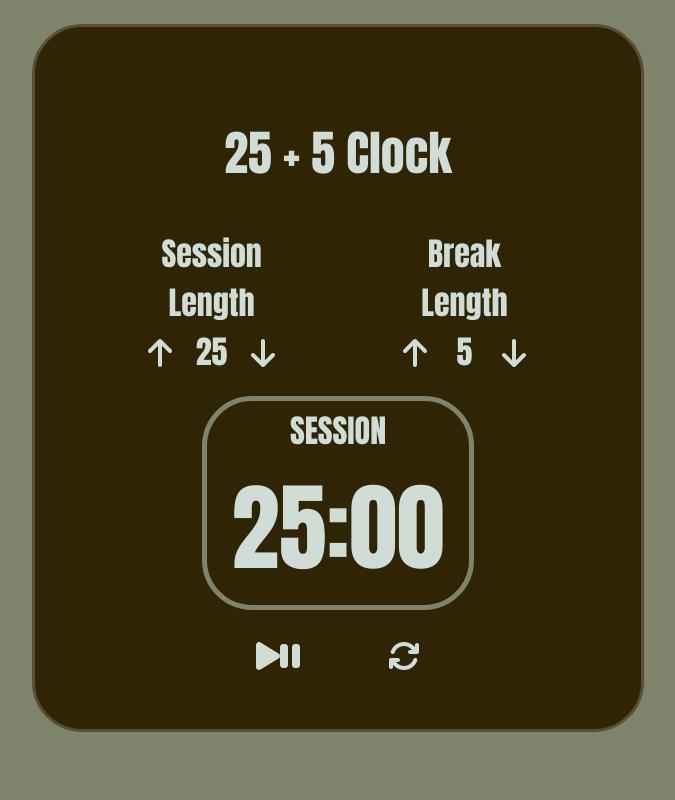
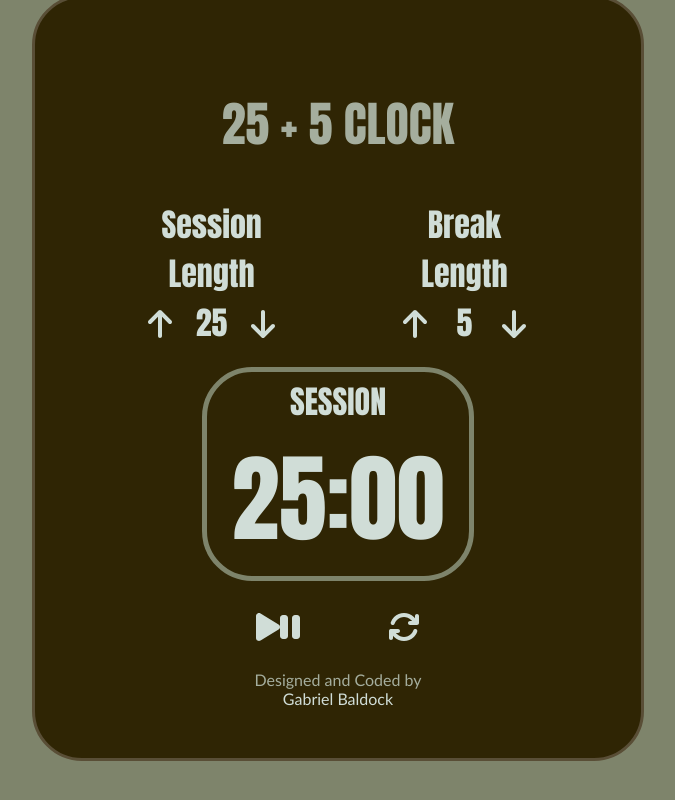
Before and after one commit to rastlyn80/25-5-clock, a React (Create React App) app: page / in a window 1280 px wide. Shown: the whole page, without its empty margins (302-977 px from the left). Built offline with nearby package versions, Linux system fonts and the light colour scheme.

Commit message:
Added credits + more styling

```diff
--- a/src/components/App.js
+++ b/src/components/App.js
@@ -3,13 +3,14 @@ import SessionIncremental from "./SessionIncremental";
 import BreakIncremental from "./BreakIncremental";
 import CountDown from "./CountDown";
 import Controls from "./Controls";
+import Credits from "./Credits";
 
 class App extends React.Component {
   render() {
     return (
       <div className="container">
         <div className="main">
-          <h2>25 + 5 Clock</h2>
+          <h2 className="green-caption">25 + 5 CLOCK</h2>
           <div className="arrows">
             <SessionIncremental />
             <BreakIncremental />
@@ -18,6 +19,7 @@ class App extends React.Component {
             <CountDown />
           </div>
           <Controls />
+          <Credits />
         </div>
       </div>
     );
--- /dev/null
+++ b/src/components/Credits.js
@@ -0,0 +1,12 @@
+import React from "react";
+
+const Credits = () => {
+  return (
+    <div className="credits">
+      <div className="green-caption">Designed and Coded by</div>
+      Gabriel Baldock
+    </div>
+  );
+};
+
+export default Credits;
--- a/src/css/app.css
+++ b/src/css/app.css
@@ -55,3 +55,14 @@ body {
 #time-left {
   font-size: 3em;
 }
+
+.credits {
+  font-size: 0.5em;
+  margin: 20px auto;
+  margin-bottom: 0px;
+  font-family: "Gill Sans", "Gill Sans MT", Calibri, "Trebuchet MS", sans-serif;
+}
+
+.green-caption {
+  color: var(--ash-gray);
+}
```
